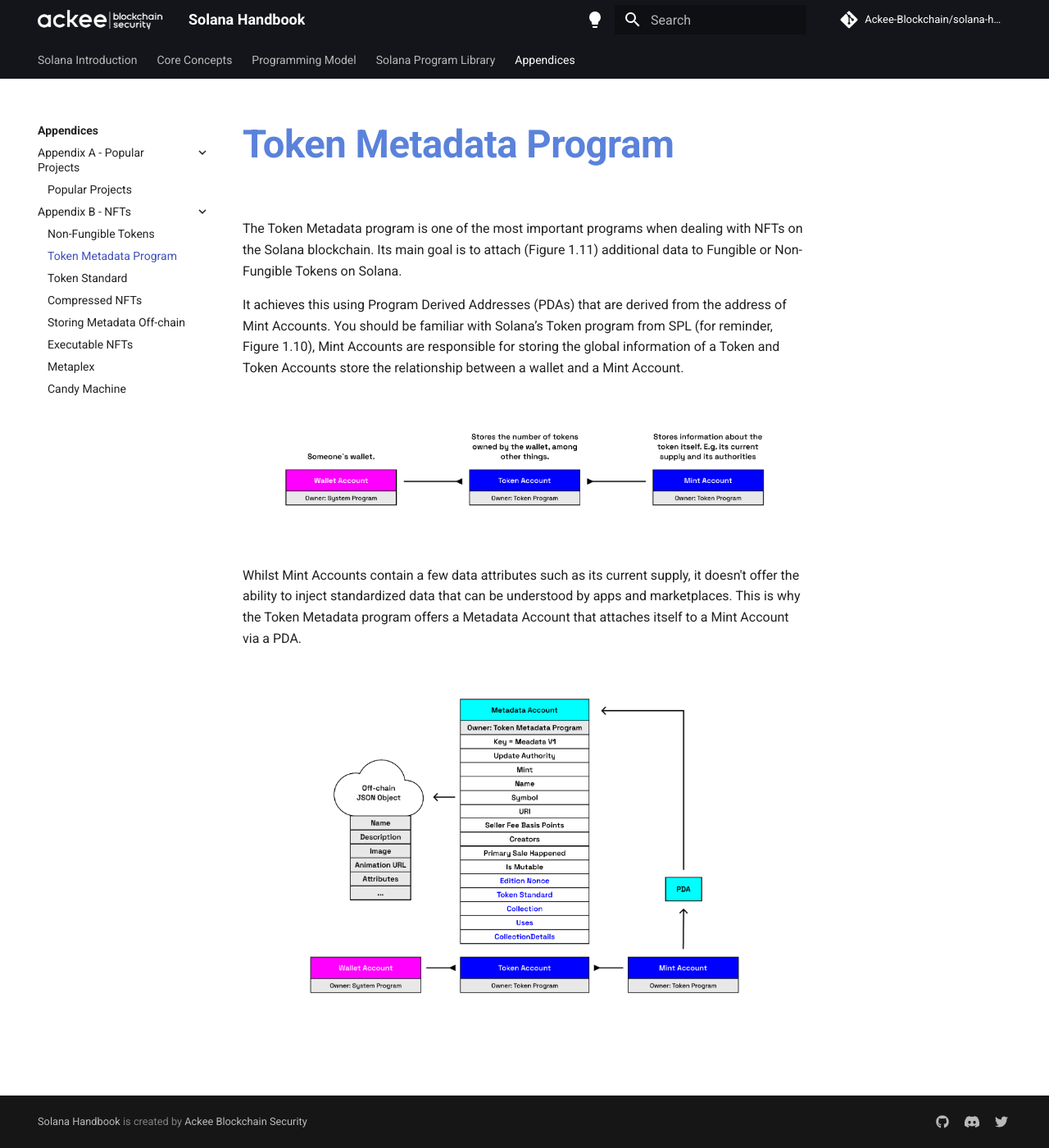
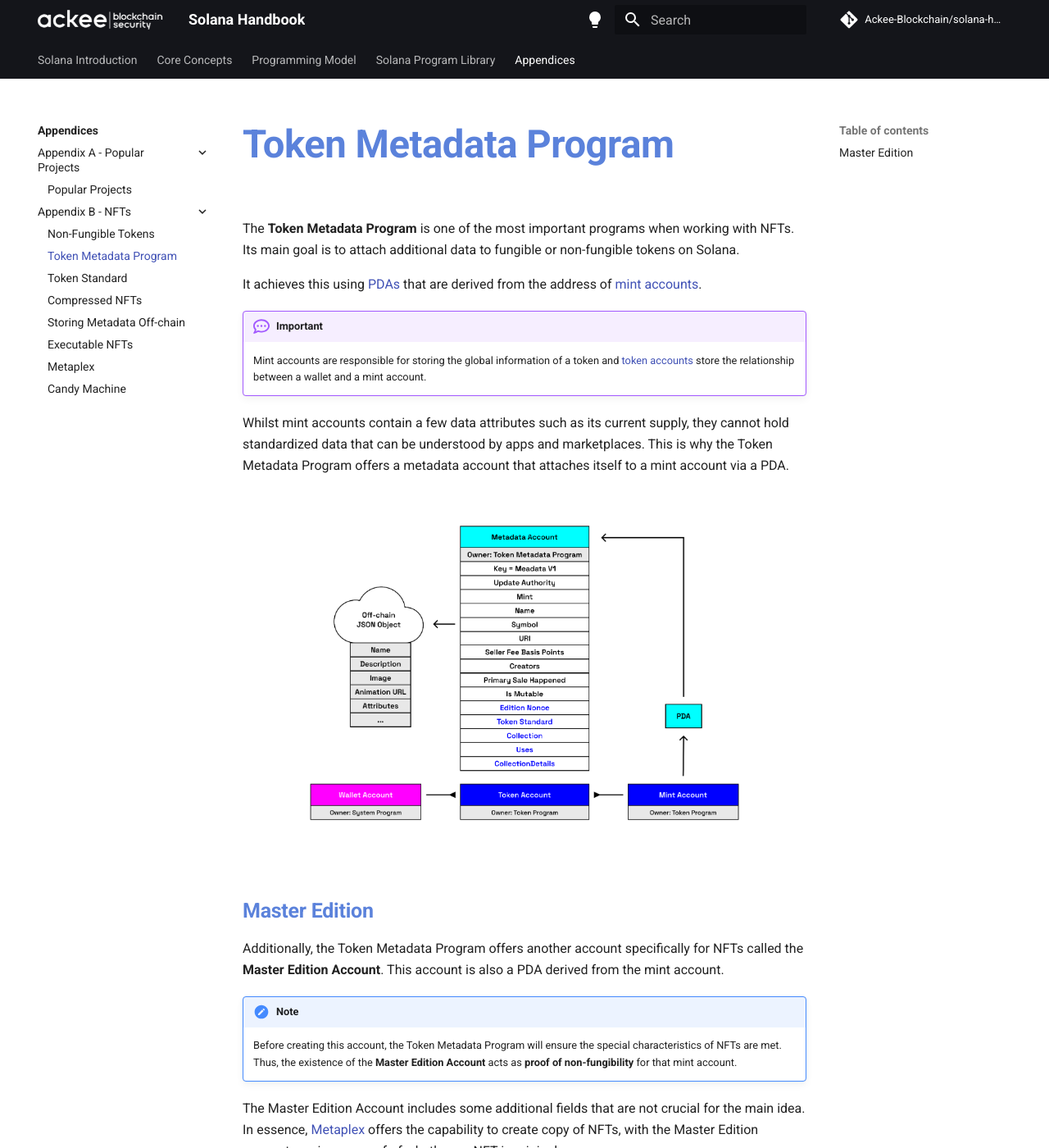
Before and after one commit to vmpyre/solana-handbook, an MkDocs documentation site: the page built from docs/handbook/appendices/appendixB/token-metadata-program.md, in a window 1280 px wide and 1400 px high. Shown: the whole window at 82% size. Built offline with MkDocs 1.6.1 and Material for MkDocs 9.7.7, drawn with Linux system fonts in a browser that asks for light colours; comment, search, counter and statistics services are not loaded; some of the changed text lies outside the part shown.

Commit message:
update token metadata program

```diff
--- a/docs/handbook/appendices/appendixB/token-metadata-program.md
+++ b/docs/handbook/appendices/appendixB/token-metadata-program.md
@@ -1,11 +1,23 @@
-# Token Metadata Program
+The **Token Metadata Program** is one of the most important programs when working with NFTs. Its main goal is to attach additional data to fungible or non-fungible tokens on Solana.
 
-The Token Metadata program is one of the most important programs when dealing with NFTs on the Solana blockchain. Its main goal is to attach (Figure 1.11) additional data to Fungible or Non-Fungible Tokens on Solana.
+It achieves this using [PDAs](../../chapter3/program-derived-address.md) that are derived from the address of [mint accounts](../../chapter4/mint-account.md).
 
-It achieves this using Program Derived Addresses (PDAs) that are derived from the address of Mint Accounts. You should be familiar with Solana’s Token program from SPL (for reminder, Figure 1.10), Mint Accounts are responsible for storing the global information of a Token and Token Accounts store the relationship between a wallet and a Mint Account.
+!!! important
 
-![Blockchain](../../../images/spl-token.png)
+    Mint accounts are responsible for storing the global information of a token and [token accounts](../../chapter4/token-account.md) store the relationship between a wallet and a mint account.
 
-Whilst Mint Accounts contain a few data attributes such as its current supply, it doesn't offer the ability to inject standardized data that can be understood by apps and marketplaces. This is why the Token Metadata program offers a Metadata Account that attaches itself to a Mint Account via a PDA.
+Whilst mint accounts contain a few data attributes such as its current supply, they cannot hold standardized data that can be understood by apps and marketplaces. This is why the Token Metadata Program offers a metadata account that attaches itself to a mint account via a PDA.
 
 ![Blockchain](../../../images/metaplex-metadata-account.png)
+
+## Master Edition
+
+Additionally, the Token Metadata Program offers another account specifically for NFTs called the **Master Edition Account**. This account is also a PDA derived from the mint account.
+
+!!! note
+
+    Before creating this account, the Token Metadata Program will ensure the special characteristics of NFTs are met. Thus, the existence of the **Master Edition Account** acts as **proof of non-fungibility** for that mint account.
+
+The Master Edition Account includes some additional fields that are not crucial for the main idea. In essence, [Metaplex](./metaplex.md) offers the capability to create copy of NFTs, with the Master Edition account serving as proof of whether an NFT is original or a copy.
+
+![Blockchain](../../../images/master-edition.png)
```
